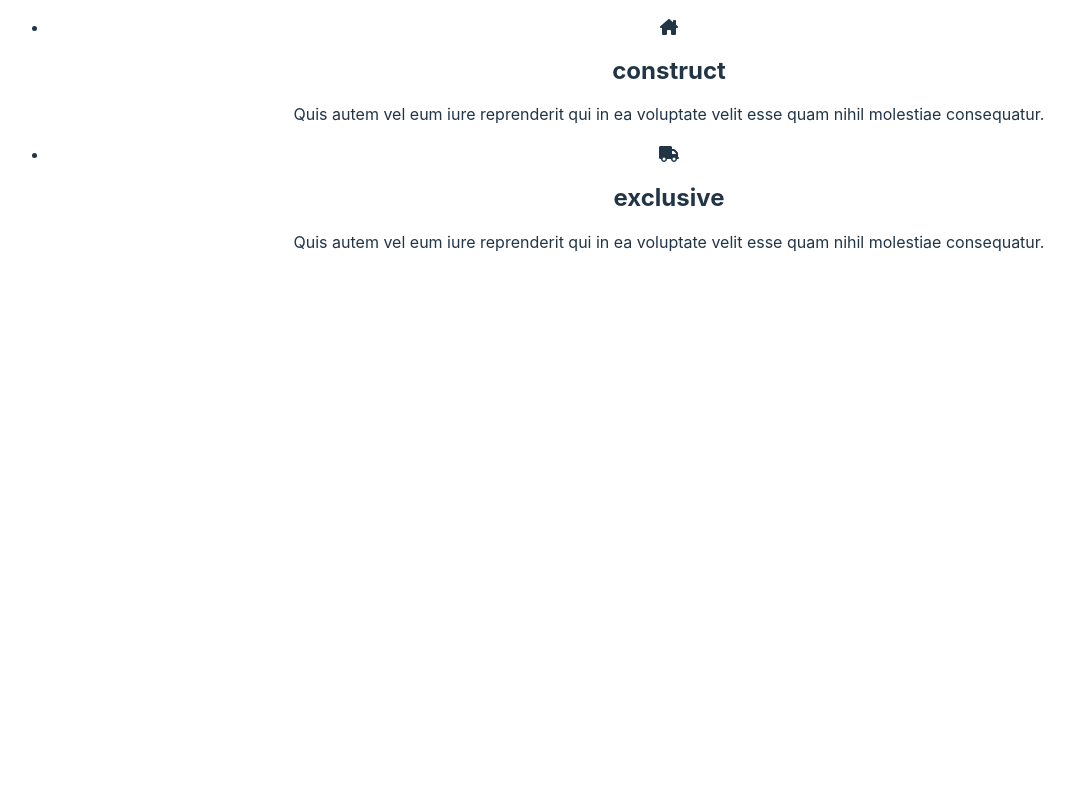
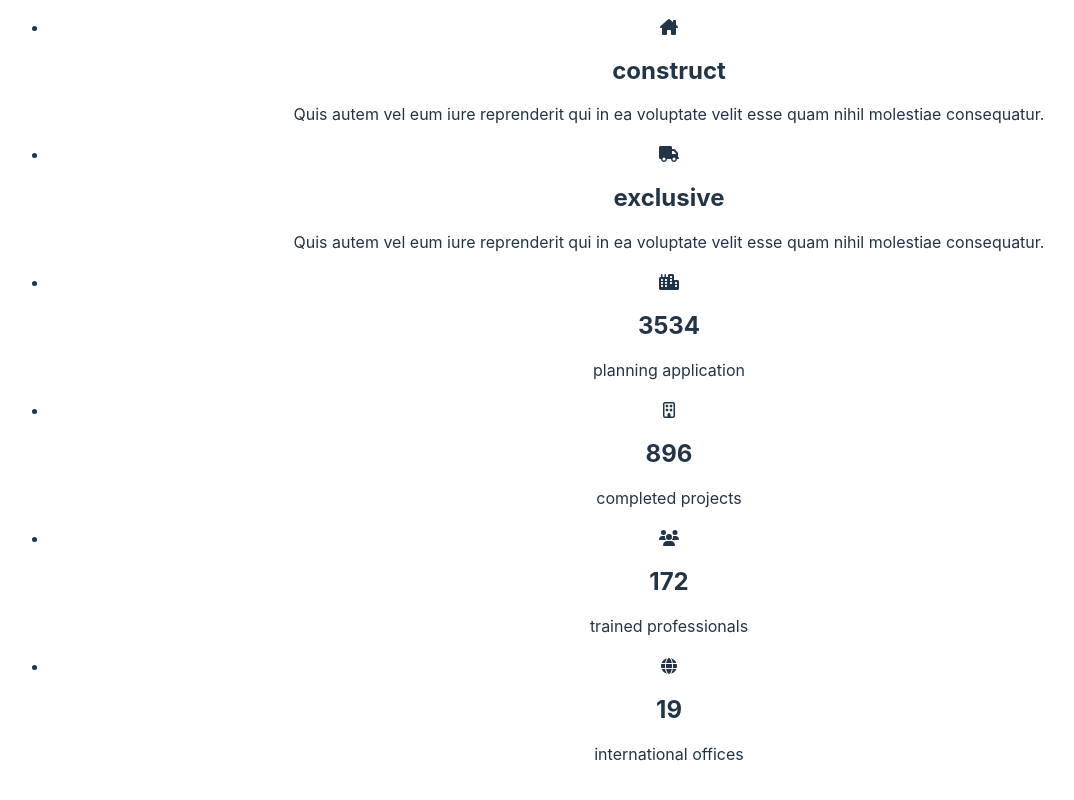
Before and after one commit to sirio95/proj-html-vuejs, a Vue app: page / in a window 1280 px wide. Shown: the part 1128-1928 px from the top of the page, without its empty margins (23-1097 px from the left). Before the commit the page ends 1430 px from the top, so only its background shows below. Built offline with nearby package versions, Linux system fonts and the light colour scheme.

Commit message:
modern construction component content

```diff
--- a/src/components/main/ModernConstruction.vue
+++ b/src/components/main/ModernConstruction.vue
@@ -23,6 +23,28 @@
                         name: 'exclusive',
                         text: 'Quis autem vel eum iure reprenderit qui in ea voluptate velit esse quam nihil molestiae consequatur.'
                     }
+                ],
+                achievements:[
+                    {
+                        icon: 'fa-solid fa-city',
+                        number: '3534',
+                        name: 'planning application'
+                    },
+                    {
+                        icon: 'fa-regular fa-building',
+                        number: '896',
+                        name: 'completed projects'
+                    },
+                    {
+                        icon: 'fa-solid fa-users',
+                        number: '172',
+                        name: 'trained professionals'
+                    },
+                    {
+                        icon: 'fa-solid fa-globe',
+                        number: '19',
+                        name: 'international offices'
+                    }
                 ]
             }
         }
@@ -45,6 +67,16 @@
             </ul>
         </div>
     </section>
+        <ul>
+            <li v-for="(element, index) in achievements" :key="index">
+                <font-awesome-icon :icon="element.icon" />
+                <h2>{{ element.number }}</h2>
+                <p>{{ element.name }}</p>
+            </li>
+        </ul>
+    <section>
+
+    </section>
 </template>
 
 <style lang="scss">
```
